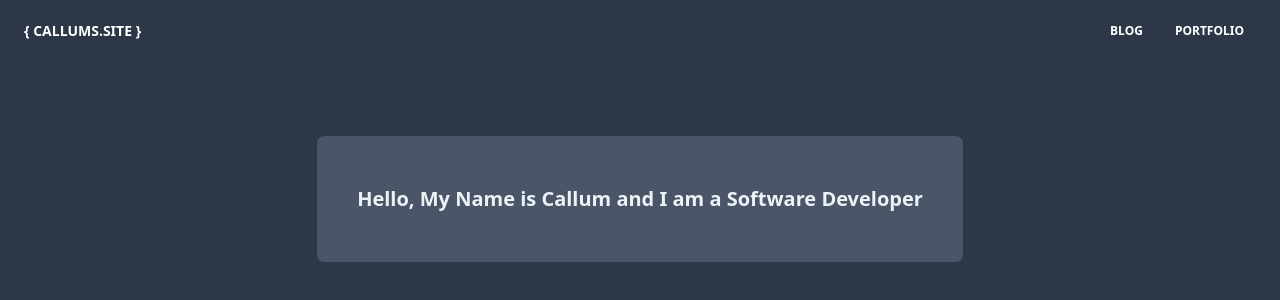
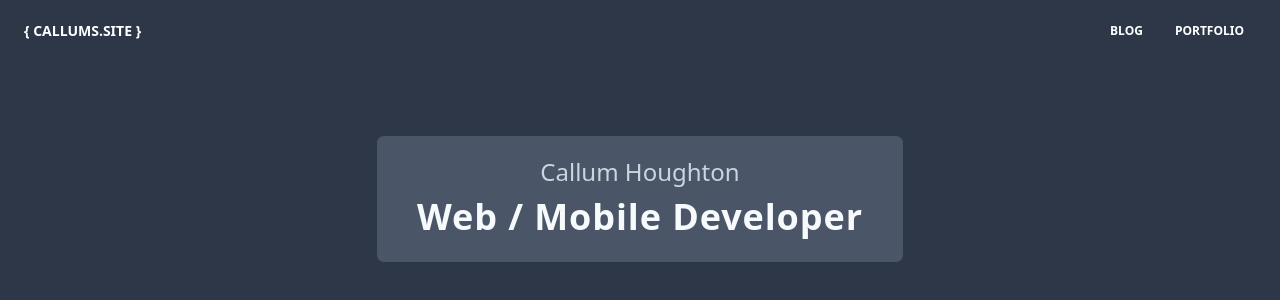
Before and after one commit to CallumHoughton18/personal-site, a Gatsby site: page / in a window 1280 px wide. Built offline with nearby package versions, Linux system fonts and the light colour scheme; Gatsby itself is replaced by a stand-in of ours.

Commit message:
feat(introcard.tsx): made intro card larger, with better styled text

```diff
--- a/src/components/IntroCard.tsx
+++ b/src/components/IntroCard.tsx
@@ -8,9 +8,12 @@ const IntroCard = (props: IntroCardProps): JSX.Element => {
   return (
     <div className="flex items-center justify-center m-8 rounded-lg border border-gray-800 shadow-l bg-gray-700 h-32 lg:max-w-4xl">
       <div className="p-10">
-        <span className="text-gray-200 sm:text-lg xl:text-xl font-bold">
-          Hello, My Name is Callum and I am a Software Developer
-        </span>
+        <h2 className="text-gray-400 text-center sm:text-xl xl:text-2xl">
+          Callum Houghton
+        </h2>
+        <h1 className="text-gray-100 text-center sm:text-4xl xl:text-8xl font-extrabold tracking-wide">
+          Web / Mobile Developer
+        </h1>
       </div>
     </div>
   );
```
